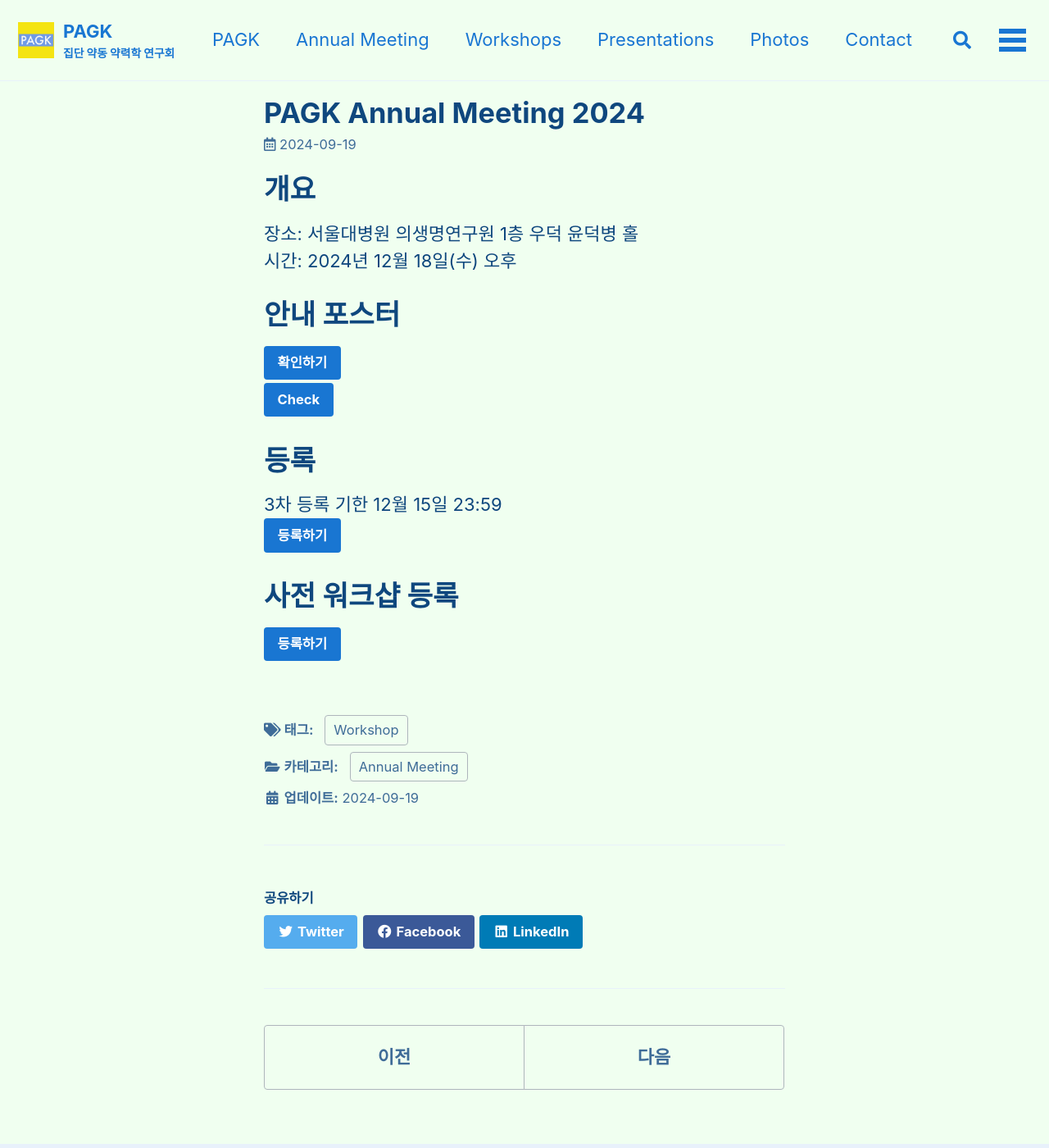
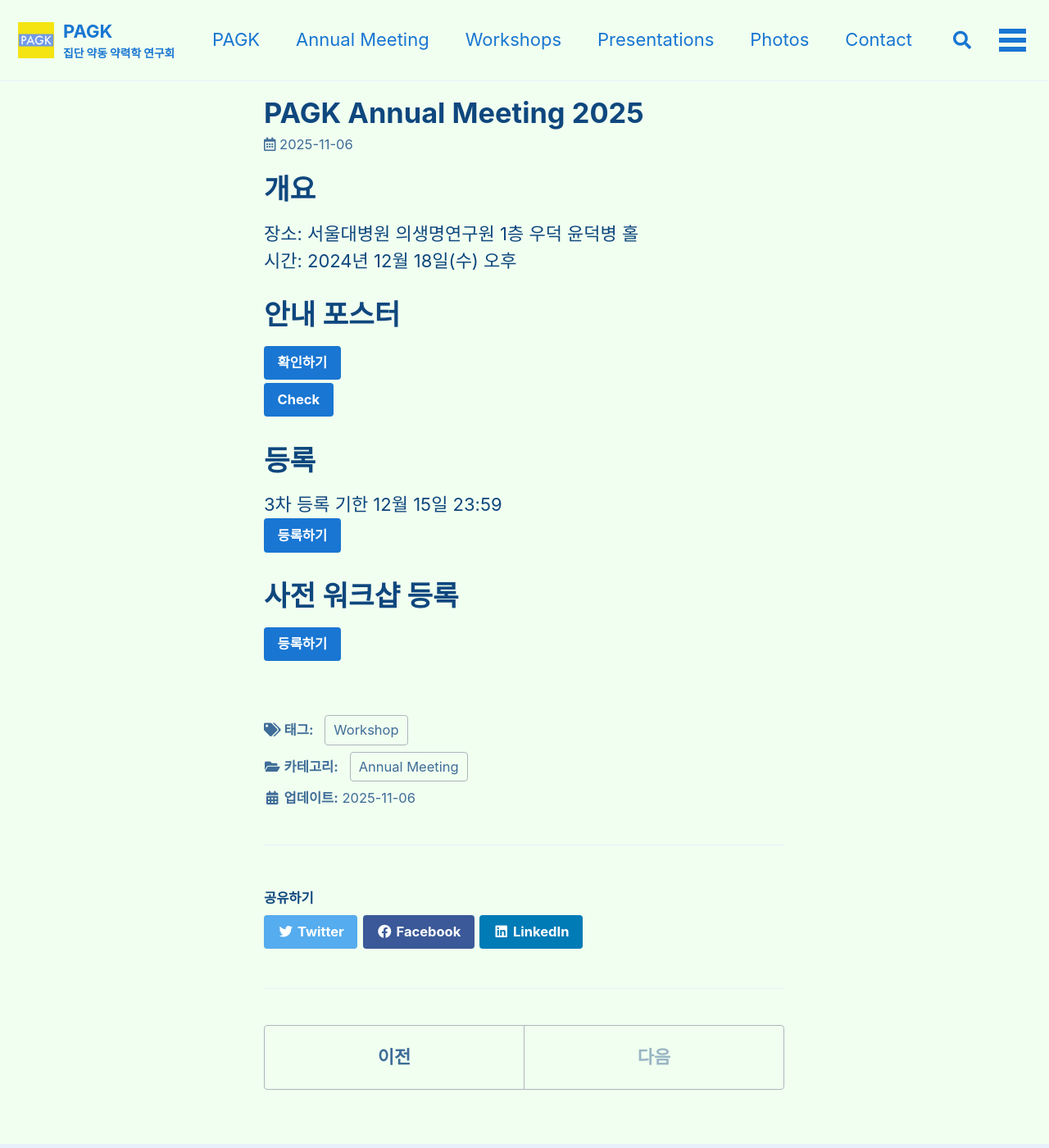
Before and after one commit to pagkkr/pagkkr.github.io, a Jekyll site: the page built from _posts/2024-09-19-annual-meeting_copy.md, in a window 1280 px wide and 1400 px high. Shown: the whole window at 82% size. Built offline with Jekyll 4.4.1, drawn with Linux system fonts in a browser that asks for light colours; cached includes are drawn as plain includes.

Commit message:
2025-11-06-annual-meeting_copy.md

```diff
--- a/_posts/2024-09-19-annual-meeting_copy.md
+++ b/_posts/2024-09-19-annual-meeting_copy.md
@@ -1,6 +1,6 @@
 ---
-date: 2024-09-19
-title: "PAGK Annual Meeting 2024"
+date: 2025-11-06
+title: "PAGK Annual Meeting 2025"
 categories: ["Annual Meeting"]
 tags: [Workshop]
 header:
```
